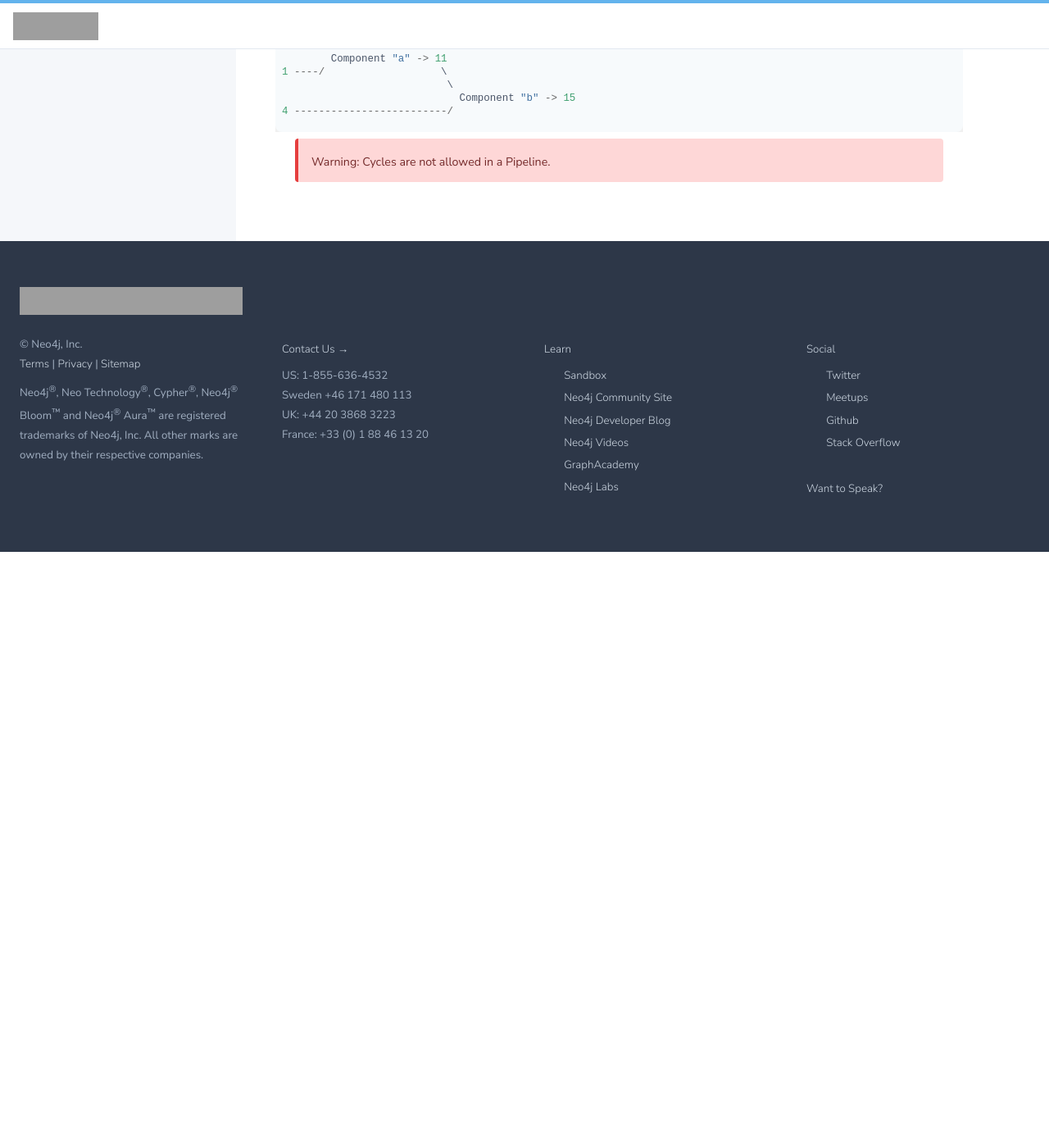
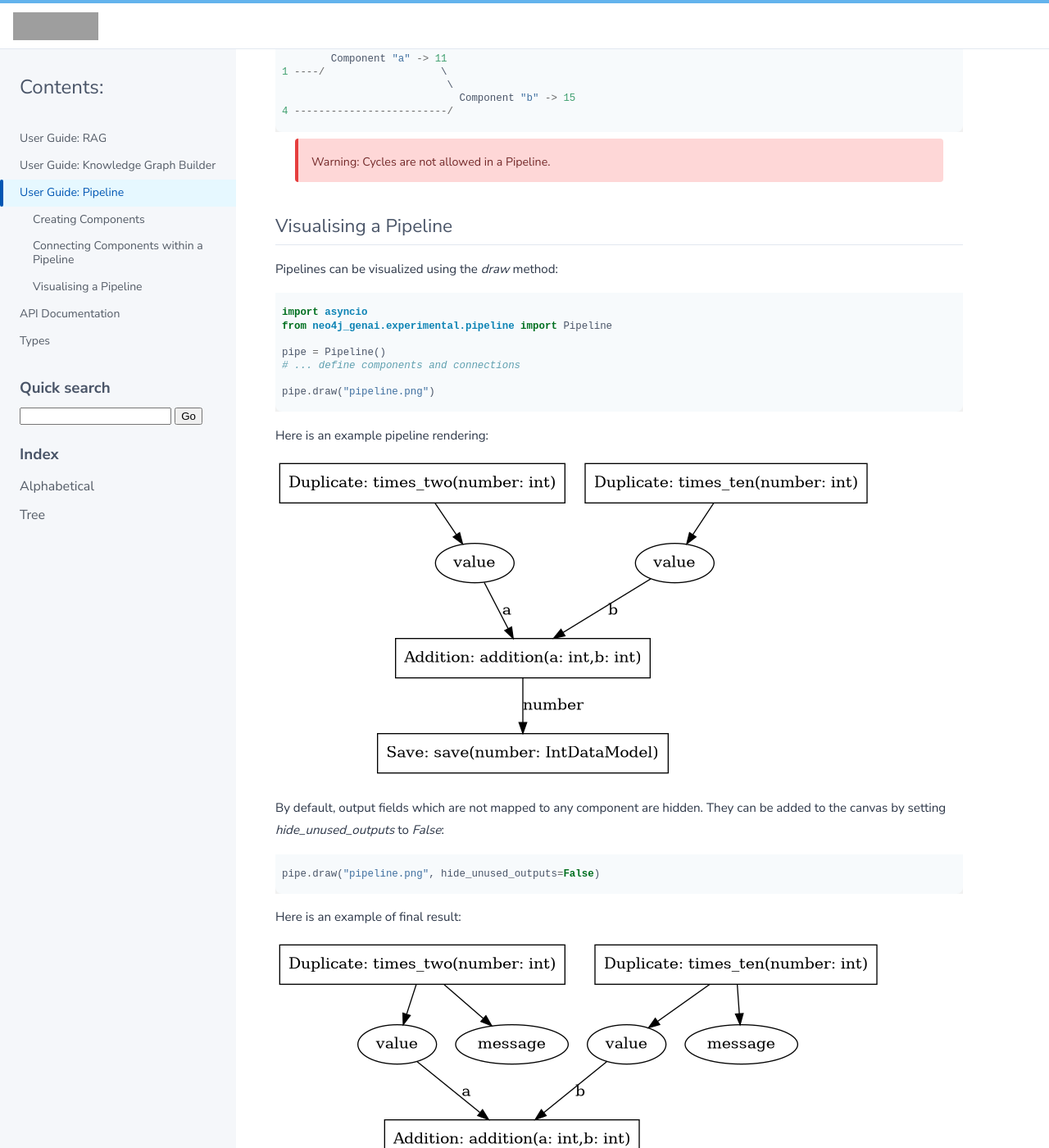
Before and after one commit to neo4j/neo4j-graphrag-python, a Sphinx documentation site: the page built from docs/source/user_guide_pipeline.rst, in a window 1280 px wide and 1400 px high, scrolled down 1385 px. Shown: the whole window at 82% size. Built offline with Sphinx 7.4.7, drawn with Linux system fonts in a browser that asks for light colours; some web fonts are replaced; before the commit the page ends 2058 px from its top, so only the background shows below that; grey boxes are pictures that could not be loaded.

Commit message:
Update changelog and doc

```diff
--- a/docs/source/user_guide_pipeline.rst
+++ b/docs/source/user_guide_pipeline.rst
@@ -82,3 +82,38 @@ The data flow is illustrated in the diagram below:
 .. warning::
 
     Cycles are not allowed in a Pipeline.
+
+
+**********************
+Visualising a Pipeline
+**********************
+
+Pipelines can be visualized using the `draw` method:
+
+.. code:: python
+
+    import asyncio
+    from neo4j_genai.experimental.pipeline import Pipeline
+
+    pipe = Pipeline()
+    # ... define components and connections
+
+    pipe.draw("pipeline.png")
+
+Here is an example pipeline rendering:
+
+.. image:: images/pipeline_no_unused_outputs.png
+  :alt: Pipeline visualisation with hidden outputs if unused
+
+
+By default, output fields which are not mapped to any component are hidden. They
+can be added to the canvas by setting `hide_unused_outputs` to `False`:
+
+.. code:: python
+
+    pipe.draw("pipeline.png", hide_unused_outputs=False)
+
+Here is an example of final result:
+
+.. image:: images/pipeline_full.png
+  :alt: Pipeline visualisation
```
Also changed, not shown: CHANGELOG.md (+4 -0 lines), docs/source/images/pipeline_full.png (added), docs/source/images/pipeline_no_unused_outputs.png (added).
